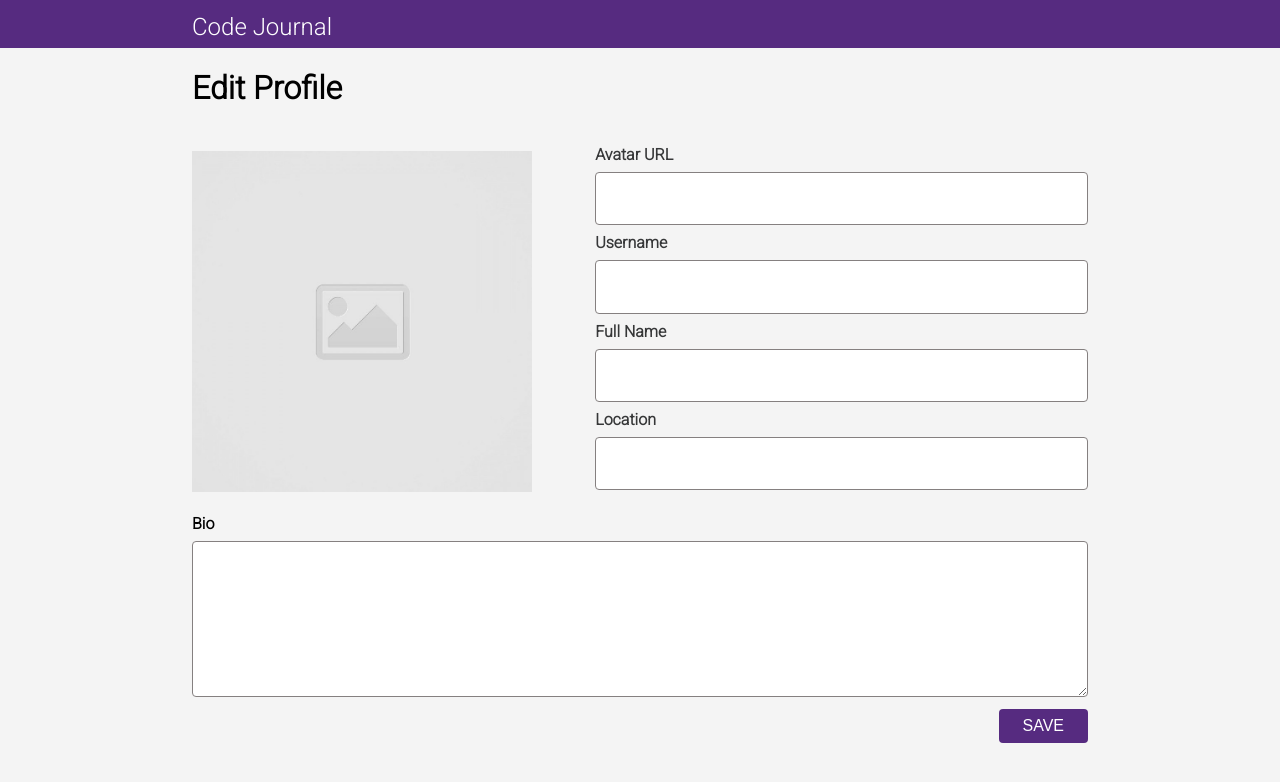
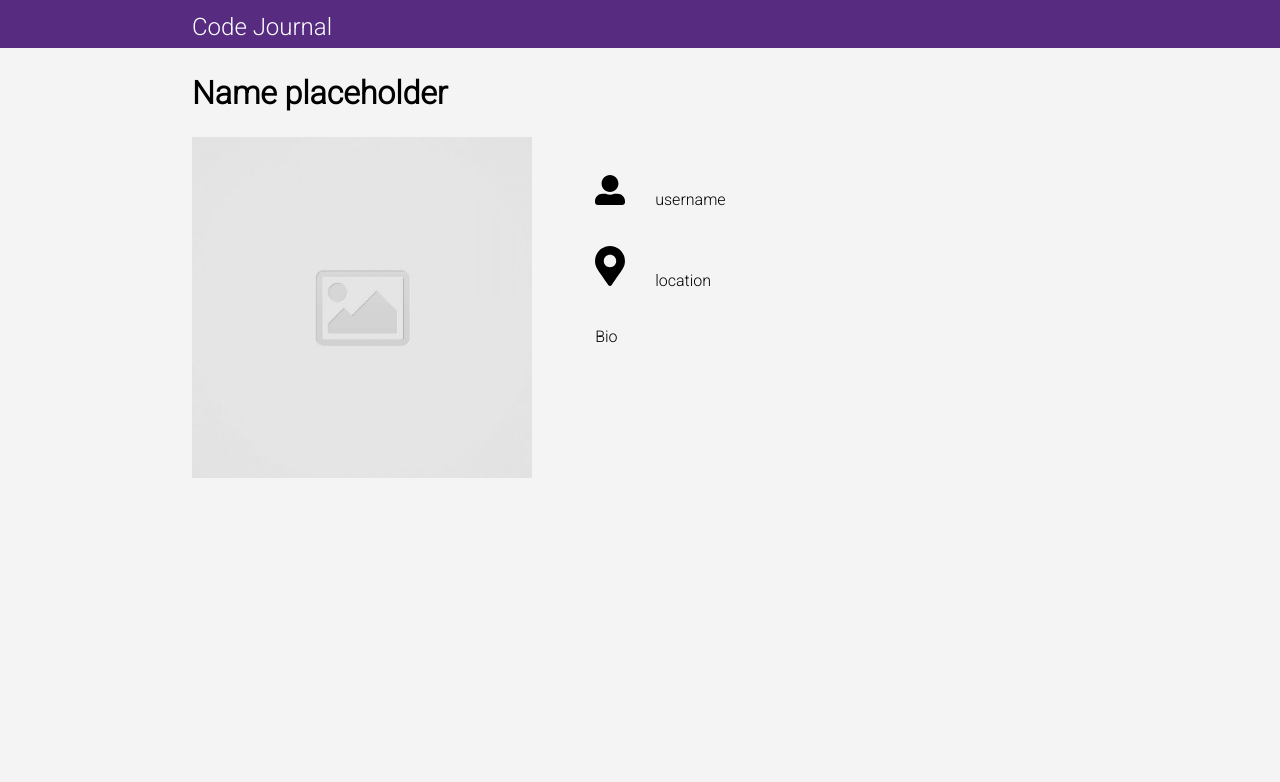
Before and after one commit to eniolajohnson/Code-Journal, a website: page index.html in a window 1280 px wide. Drawn offline with Linux system fonts and the light colour scheme.

Commit message:
Implemented HTML and CSS Features

```diff
--- a/css/styles.css
+++ b/css/styles.css
@@ -135,3 +135,44 @@ label {
     margin-left: 1%;
   }
 }
+
+/* Profile Styles */
+
+.profile h1 {
+  width: 70%;
+  margin: auto;
+  margin-top: 2%;
+  margin-bottom: 2%;
+}
+
+.row {
+  display: flex;
+  flex-direction: row;
+}
+
+
+.icon-text img {
+  width: 8%;
+  display: inline;
+  padding-bottom: 0;
+  fill: aqua;
+}
+
+.icon-text p {
+  display: inline;
+}
+
+.icon-text div {
+  margin-bottom: 10%;
+  margin-top: 10%;
+}
+
+@media only screen and (max-width: 568px){
+  .profile h1{
+    margin-left: 2.5%;
+  }
+
+  .icon-text p {
+    margin-left: 3%;
+  }
+}
--- a/index.html
+++ b/index.html
@@ -66,6 +66,31 @@
         </form>
 
     </div>
+    <div class="profile" data-view="profile">
+      <h1>Name placeholder</h1>
+      <div class="row">
+        <img src="./images/placeholder-image-square.jpg" alt="">
+        <div class="icon-text">
+        <span>
+        <div>
+          <img src="./images/icons/user-alt.svg" alt="user icon from font-awesome">
+          <p>username</p>
+          </span>
+        </div>
+        <div>
+          <span>
+            <img src="./images/icons/location.svg" alt="location icon from font-awesome">
+            <p>location</p>
+          </span>
+        </div>
+        <div>
+          <p>Bio</p>
+        </div>
+
+      </div>
+      </div>
+
+    </div>
   </main>
   <script src="js/data.js"></script>
   <script src="js/main.js"></script>
--- a/js/main.js
+++ b/js/main.js
@@ -5,6 +5,8 @@ var $userName = document.querySelector('#user-name');
 var $fullName = document.querySelector('#full-name');
 var $location = document.querySelector('#location');
 var $bio = document.querySelector('#bio');
+var editProfile = document.querySelector('div');
+editProfile.style.display = 'none';
 
 function handleSubmit(event) {
   data.profile.avatarUrl = $avatarURL.value;
```
Also changed, not shown: images/icons/location.svg (added), images/icons/user-alt.svg (added).
